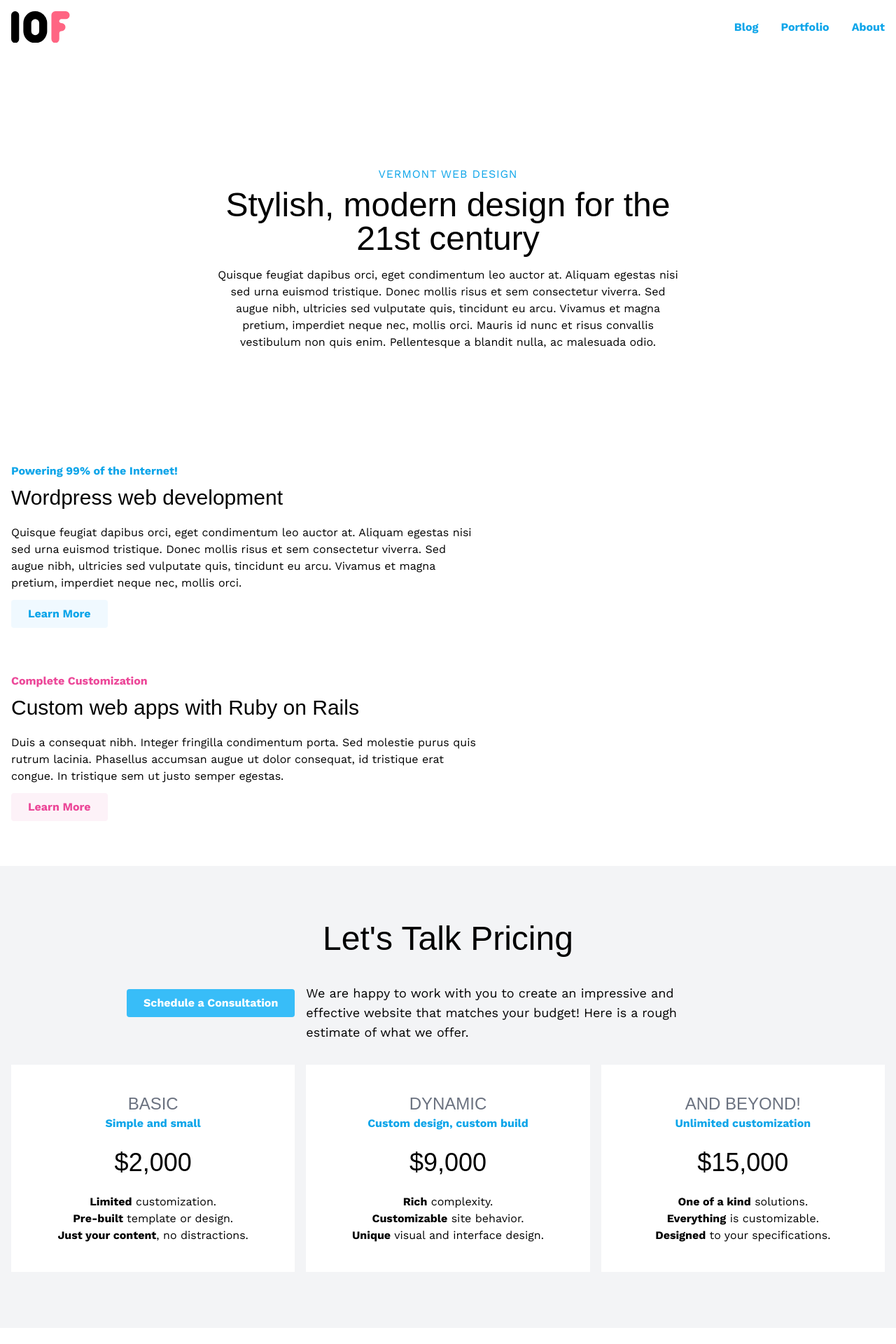
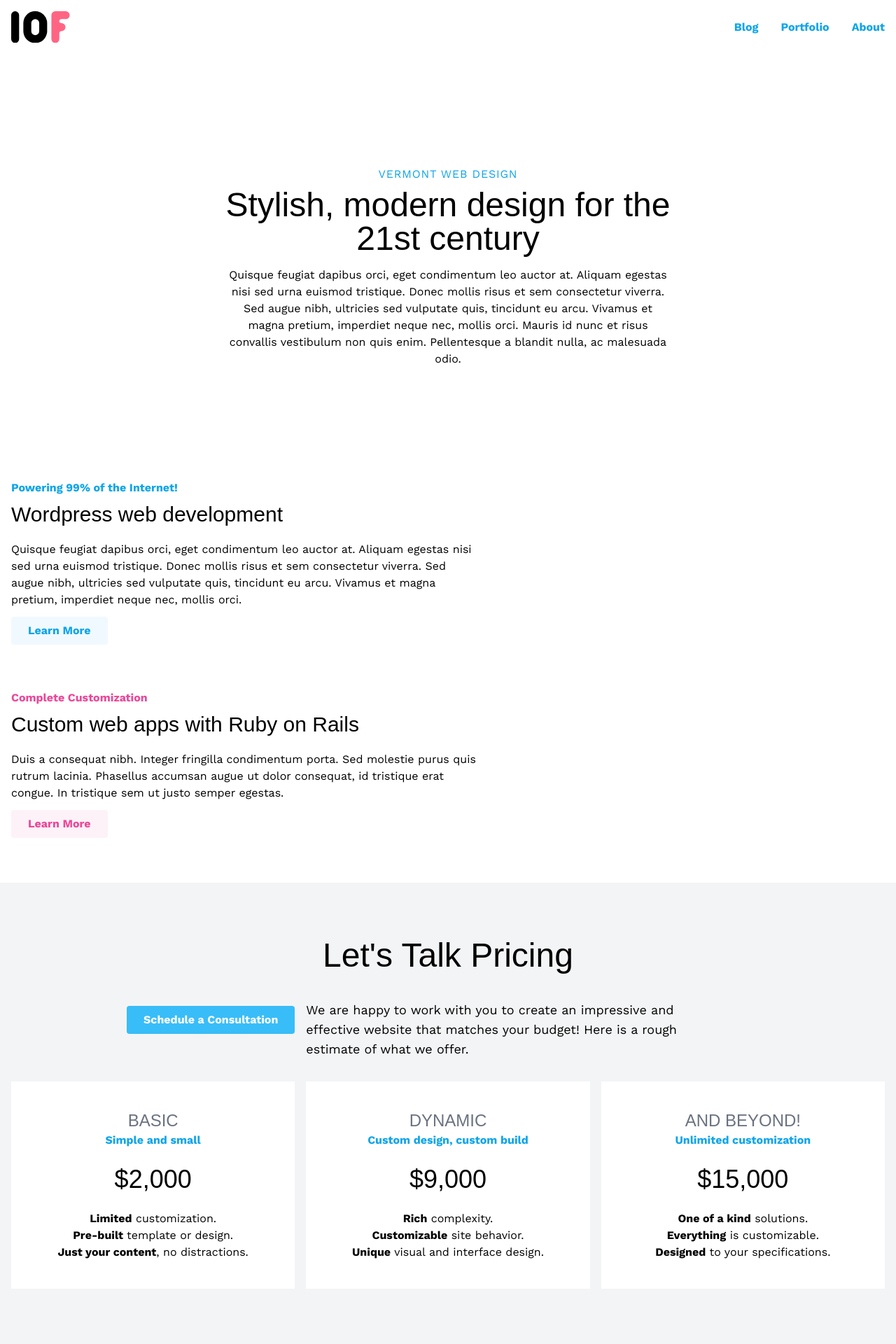
Before and after one commit to 10fdesign/10f2023, a Jekyll site: the page built from index.html, in a window 1280 px wide. Shown: the top 1920 px of the page at 70% size. Built offline with Jekyll 4.4.1, drawn with Linux system fonts in a browser that asks for light colours; some web fonts are replaced.

Commit message:
Added container to hero.

```diff
--- a/_includes/hero.html
+++ b/_includes/hero.html
@@ -1,4 +1,4 @@
-<div class="mx-auto my-40 max-w-2xl text-center">
+<div class="container my-40 max-w-2xl text-center">
   <h2 class="mb-2 uppercase tracking-wider text-sky-500">{{ include.subtitle }}</h2>
   <h1 class="text-5xl font-display mb-4">{{ include.title }}</h1>
   <p>{{ include.body }}</p>
```
